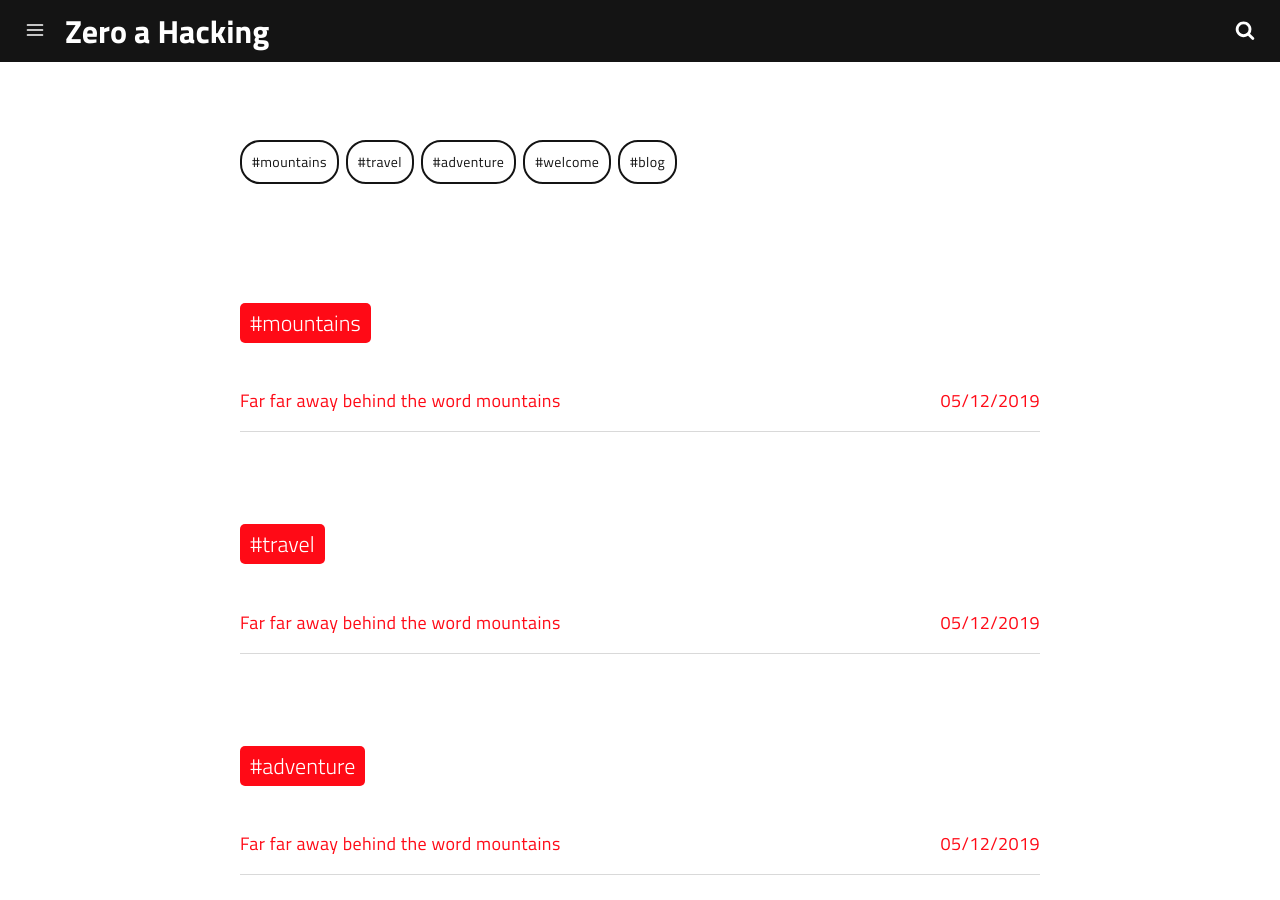
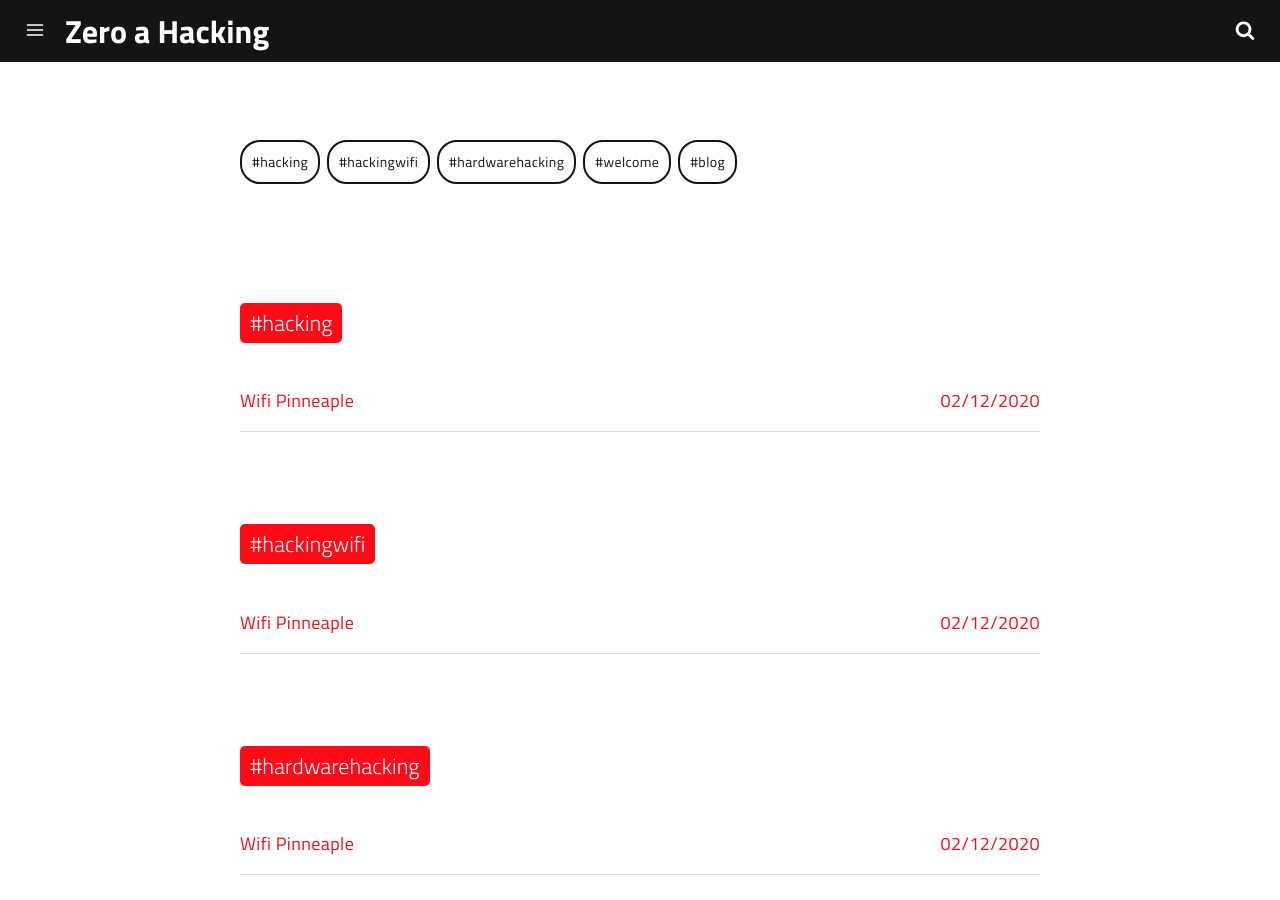
Before and after one commit to astr4x/astr4x.github.io, a Jekyll site: the page built from tags.html, in a window 1280 px wide and 900 px high. Built offline with Jekyll 4.4.1, drawn with Linux system fonts in a browser that asks for light colours; a script that is not in the unit is left out.

Commit message:
primeros posts

```diff
--- a/_posts/2010-02-02-post hacking.md
+++ b/_posts/2010-02-02-wifipinneaple1.md
@@ -1,21 +1,20 @@
 ---
-date: 2019-05-12T19:17:18.000Z
+date: 2020-02-12T12:00:00.000Z
 layout: post
-title: Far far away behind the word mountains
-subtitle: Lorem ipsum dolor sit amet, consectetur adipisicing elit.
+title: Wifi Pinneaple
+subtitle: Conociendo la Wifi Pinneaple (1).
 description: >-
-  Lorem ipsum dolor sit amet, consectetur adipisicing elit, sed do eiusmod
-  tempor incididunt ut labore et dolore magna aliqua.
+  Daremos inicio a varios post con la finalidad de conocer la famosa Wifi Pinneaple un dispositivo dedicado a hacking wifi
 image: >-
-  https://res.cloudinary.com/dm7h7e8xj/image/upload/v1559821648/theme5_wmutla.jpg
+  https://http2.mlstatic.com/the-wifi-pineapple-tetra-libro-D_NQ_NP_906369-MLM28332406151_102018-F.webp
 optimized_image: >-
-  https://res.cloudinary.com/dm7h7e8xj/image/upload/c_scale,w_380/v1559821648/theme5_wmutla.jpg
-category: travel
+  https://cdn.shopify.com/s/files/1/0068/2142/products/wp-sticker-yellow-on-black_800x.jpg?v=1559600324
+category:
 tags:
-  - mountains
-  - travel
-  - adventure
-author: thiagorossener
+  - hacking
+  - hackingwifi
+  - hardwarehacking
+author: astrax
 paginate: true
 ---
 Cas sociis natoque penatibus et magnis <a href="#">dis parturient montes</a>, nascetur ridiculus mus. _Aenean eu leo quam._ Pellentesque ornare sem lacinia quam venenatis vestibulum. Sed posuere consectetur est at lobortis. Cras mattis consectetur purus sit amet fermentum.
```
